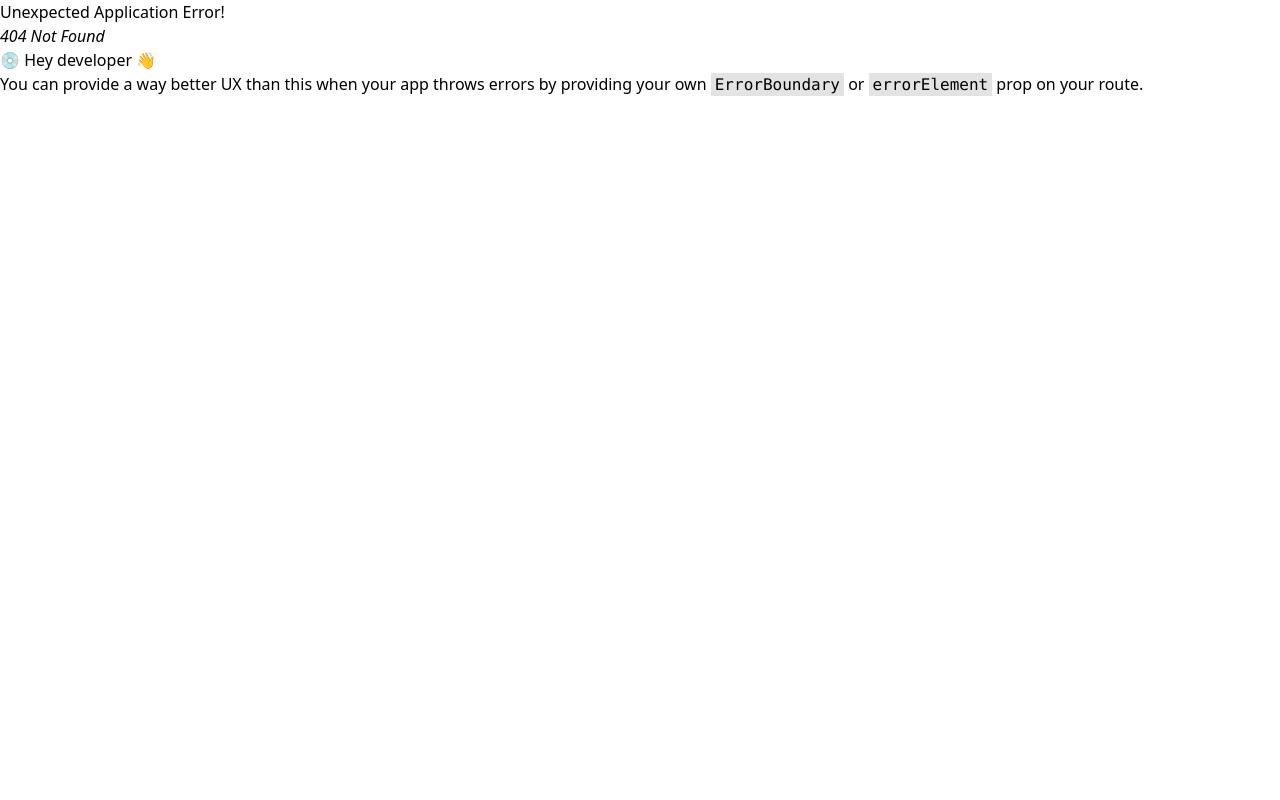
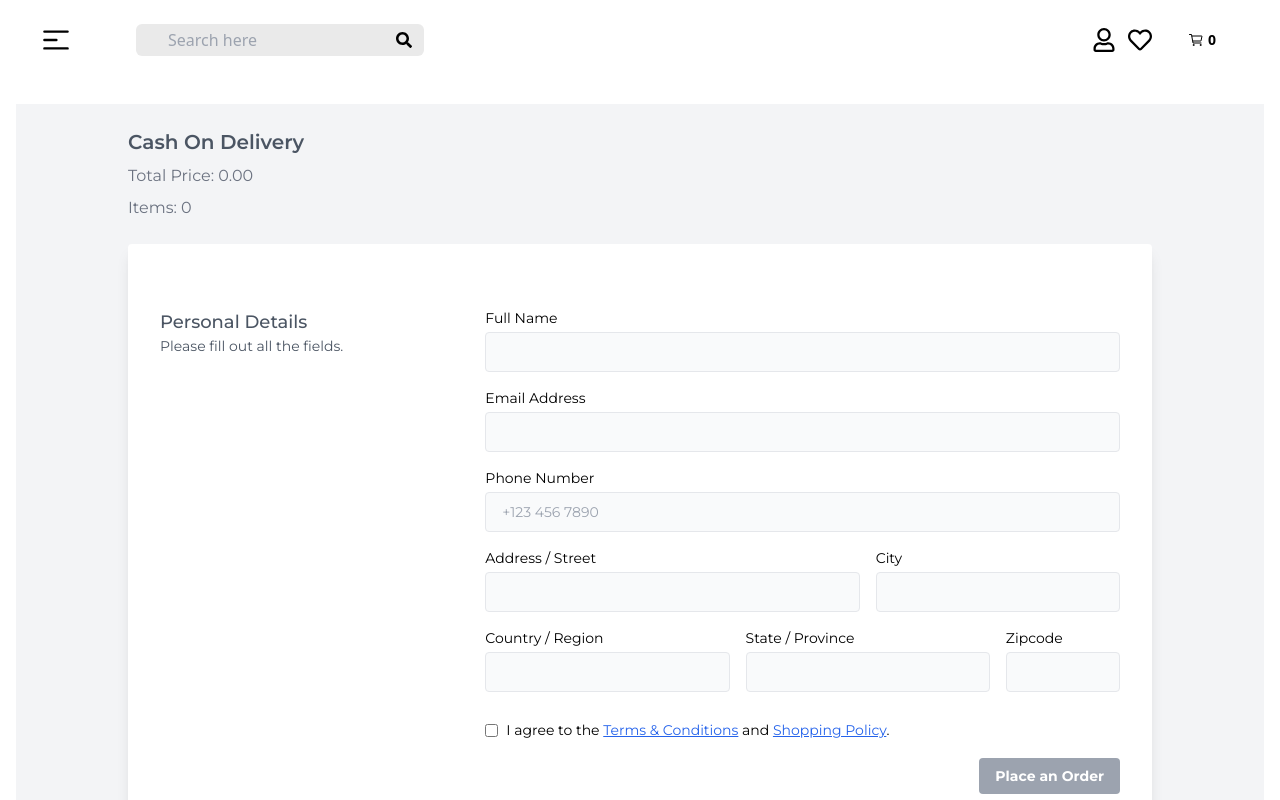
Before and after one commit to RoselineDC/ontime-sol, a React (Vite) app in the folder frontend/: page /checkout in a window 1280 px wide. Before the commit this address had no page. Shown: the top 800 px of the page. Built offline with nearby package versions, Linux system fonts and the light colour scheme.

Commit message:
frontend is finished. move to backend

```diff
--- /dev/null
+++ b/frontend/src/pages/books/CheckOutPage.jsx
@@ -0,0 +1,127 @@
+import React, { useState } from "react";
+import { useSelector } from "react-redux";
+import { useForm } from "react-hook-form";
+import { Link } from "react-router-dom";
+
+const CheckOutPage = () => {
+    const cartItems = useSelector(state => state.cart.cartItems);
+    const totalPrice = cartItems.reduce((acc, item) => acc + item.newPrice, 0).toFixed(2);
+
+    const { register, handleSubmit, formState: { errors } } = useForm();
+
+    // TODO: Replace with actual authentication user data
+    const currentUser  = true;
+
+    const [isChecked, setIsChecked] = useState(false);
+
+    const onSubmit = (data) => {
+        const newOrder = {
+            name: data.name,
+            email: currentUser?.email,
+            address: {
+                city: data.city,
+                state: data.state,
+                country: data.country,
+                zipcode: data.zipcode
+            },
+            phone: data.phone,
+            productIds: cartItems.map(item => item?._id),
+            totalPrice: totalPrice,
+        };
+
+        console.log(newOrder);
+    };
+
+    return (
+        <section>
+            <div className="min-h-screen p-6 bg-gray-100 flex items-center justify-center">
+                <div className="container max-w-screen-lg mx-auto">
+                    <div>
+                        <h2 className="font-semibold text-xl text-gray-600 mb-2">Cash On Delivery</h2>
+                        <p className="text-gray-500 mb-2">Total Price: {totalPrice}</p>
+                        <p className="text-gray-500 mb-6">Items: {cartItems.length}</p>
+
+                        <div className="bg-white rounded shadow-lg p-4 px-4 md:p-8 mb-6">
+                            <form onSubmit={handleSubmit(onSubmit)} className="grid gap-4 text-sm grid-cols-1 lg:grid-cols-3 my-8">
+                                <div className="text-gray-600">
+                                    <p className="font-medium text-lg">Personal Details</p>
+                                    <p>Please fill out all the fields.</p>
+                                </div>
+
+                                <div className="lg:col-span-2">
+                                    <div className="grid gap-4 text-sm grid-cols-1 md:grid-cols-5">
+                                        <div className="md:col-span-5">
+                                            <label htmlFor="name">Full Name</label>
+                                            <input type="text" id="name" {...register("name", { required: true })} className="h-10 border mt-1 rounded px-4 w-full bg-gray-50" />
+                                            {errors.name && <p className="text-red-500 text-xs">Name is required</p>}
+                                        </div>
+
+                                        <div className="md:col-span-5">
+                                            <label htmlFor="email">Email Address</label>
+                                            <input type="text" id="email" className="h-10 border mt-1 rounded px-4 w-full bg-gray-50" disabled defaultValue={currentUser?.email} />
+                                        </div>
+
+                                        <div className="md:col-span-5">
+                                            <label htmlFor="phone">Phone Number</label>
+                                            <input type="number" id="phone" {...register("phone", { required: true })} className="h-10 border mt-1 rounded px-4 w-full bg-gray-50" placeholder="+123 456 7890" />
+                                            {errors.phone && <p className="text-red-500 text-xs">Phone number is required</p>}
+                                        </div>
+
+                                        <div className="md:col-span-3">
+                                            <label htmlFor="address">Address / Street</label>
+                                            <input type="text" id="address" {...register("address", { required: true })} className="h-10 border mt-1 rounded px-4 w-full bg-gray-50" />
+                                        </div>
+
+                                        <div className="md:col-span-2">
+                                            <label htmlFor="city">City</label>
+                                            <input type="text" id="city" {...register("city", { required: true })} className="h-10 border mt-1 rounded px-4 w-full bg-gray-50" />
+                                        </div>
+
+                                        <div className="md:col-span-2">
+                                            <label htmlFor="country">Country / Region</label>
+                                            <input type="text" id="country" {...register("country", { required: true })} className="h-10 border mt-1 rounded px-4 w-full bg-gray-50" />
+                                        </div>
+
+                                        <div className="md:col-span-2">
+                                            <label htmlFor="state">State / Province</label>
+                                            <input type="text" id="state" {...register("state", { required: true })} className="h-10 border mt-1 rounded px-4 w-full bg-gray-50" />
+                                        </div>
+
+                                        <div className="md:col-span-1">
+                                            <label htmlFor="zipcode">Zipcode</label>
+                                            <input type="text" id="zipcode" {...register("zipcode", { required: true })} className="h-10 border mt-1 rounded px-4 w-full bg-gray-50" />
+                                        </div>
+
+                                        <div className="md:col-span-5 mt-3">
+                                            <div className="inline-flex items-center">
+                                                <input type="checkbox" id="billing_same" className="form-checkbox" onChange={() => setIsChecked(!isChecked)} />
+                                                <label htmlFor="billing_same" className="ml-2">
+                                                    I agree to the <Link className="underline text-blue-600">Terms & Conditions</Link> and <Link className="underline text-blue-600">Shopping Policy</Link>.
+                                                </label>
+                                            </div>
+                                        </div>
+
+                                        <div className="md:col-span-5 text-right">
+                                            <button
+                                                type="submit"
+                                                disabled={!isChecked}
+                                                className={`py-2 px-4 rounded font-bold text-white ${
+                                                    isChecked ? "bg-blue-500 hover:bg-blue-700" : "bg-gray-400 cursor-not-allowed"
+                                                }`}
+                                            >
+                                                Place an Order
+                                            </button>
+                                        </div>
+                                    </div>
+                                </div>
+                            </form>
+                        </div>
+
+                    </div>
+                </div>
+            </div>
+        </section>
+    );
+};
+
+export default CheckOutPage;
--- a/frontend/src/router/Router.jsx
+++ b/frontend/src/router/Router.jsx
@@ -6,6 +6,7 @@ import Home from "../pages/Home";
 import Login from "./Login";
 import Register from "./Register";
 import CartPage from "../pages/books/CartPage";
+import CheckOutPage from "../pages/books/CheckOutPage";
 
 
 
@@ -43,6 +44,11 @@ const router = createBrowserRouter([
                 path: "/cart",
                 element: <CartPage />,
             },
+            // implement checkout
+            {
+                path: "/checkout",
+                element: <CheckOutPage />
+            }
 
         ],
     }
```
